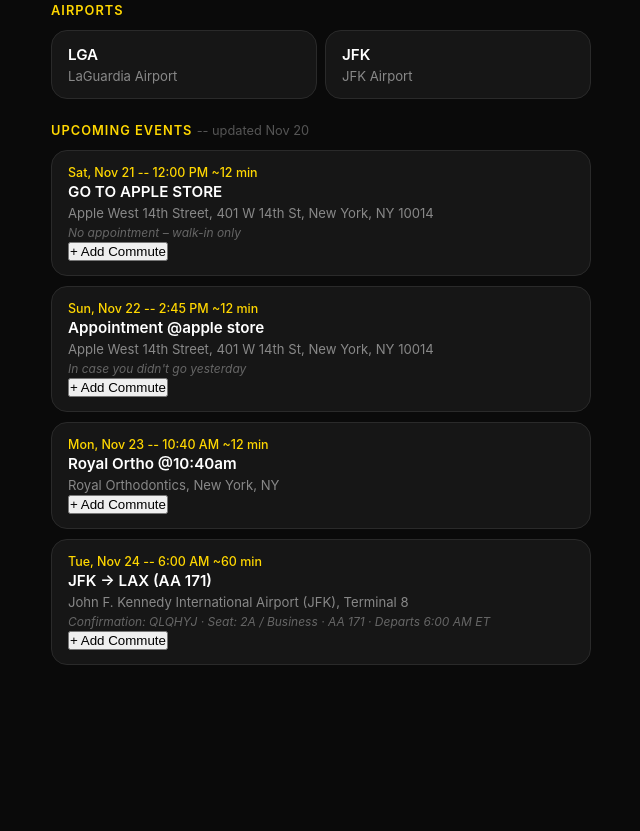
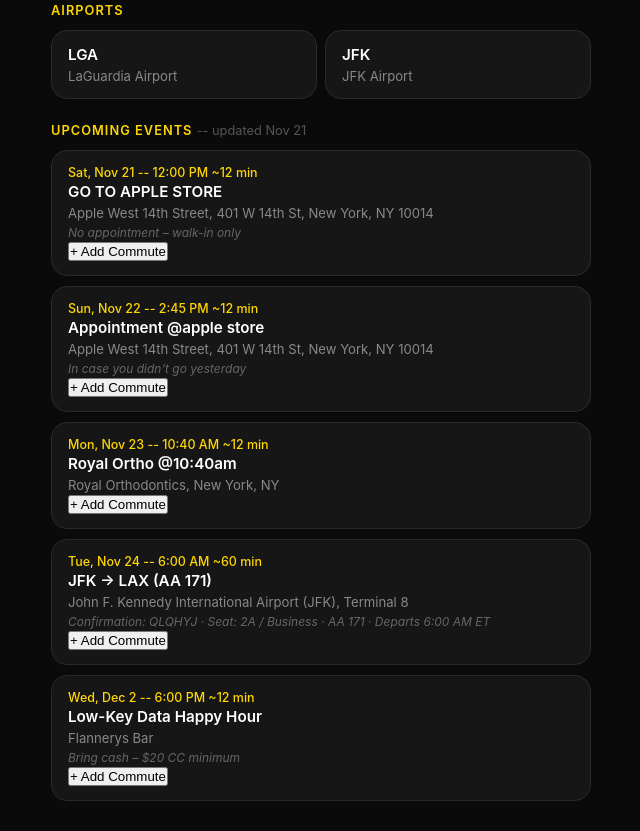
Before and after one commit to mavvie-droid/commute-calculator, a plain HTML site: page index.html in a window 1280 px wide. Shown: the part 437-1268 px from the top of the page, without its empty margins (319-959 px from the left). Before the commit the page ends 1132 px from the top, so only its background shows below. Drawn offline with Linux system fonts and the light colour scheme.

Commit message:
Refresh events 2026-11-21
Co-Authored-By: Claude Sonnet 4.6 <noreply@anthropic.com>
Claude-Session: https://claude.ai/code/session_01YDowmzxNggUkaDXpx84tk5

```diff
--- a/index.html
+++ b/index.html
@@ -279,7 +279,7 @@
     </a>
   </div>
 
-  <p class="section-title">Upcoming Events <span style="color:#555; font-weight:400; text-transform:none; letter-spacing:0;">-- updated Nov 20</span></p>
+  <p class="section-title">Upcoming Events <span style="color:#555; font-weight:400; text-transform:none; letter-spacing:0;">-- updated Nov 21</span></p>
 
   <!-- EVENTS_START -->
   <a class="event-card" data-start="2026-11-21T12:00:00" data-end="2026-11-21T17:00:00" data-address="Apple West 14th Street, 401 W 14th St, New York, NY 10014" onclick="openEvent('Apple West 14th Street, 401 W 14th St, New York, NY 10014')">
@@ -307,6 +307,13 @@
     <div class="event-name">JFK → LAX (AA 171)</div>
     <div class="event-address">John F. Kennedy International Airport (JFK), Terminal 8</div>
     <div class="event-note">Confirmation: QLQHYJ · Seat: 2A / Business · AA 171 · Departs 6:00 AM ET</div>
+    <button class="commute-btn" onclick="event.stopPropagation(); addCommute(this)">+ Add Commute</button>
+  </a>
+  <a class="event-card cat-social" data-start="2026-12-02T18:00:00" data-end="2026-12-02T20:00:00" data-address="Flannerys Bar, New York, NY" onclick="openEvent('Flannerys Bar, New York, NY')">
+    <div class="event-date">Wed, Dec 2 -- 6:00 PM <span class="eta-badge">~12 min</span></div>
+    <div class="event-name">Low-Key Data Happy Hour</div>
+    <div class="event-address">Flannerys Bar</div>
+    <div class="event-note">Bring cash – $20 CC minimum</div>
     <button class="commute-btn" onclick="event.stopPropagation(); addCommute(this)">+ Add Commute</button>
   </a>
   <!-- EVENTS_END -->
```
